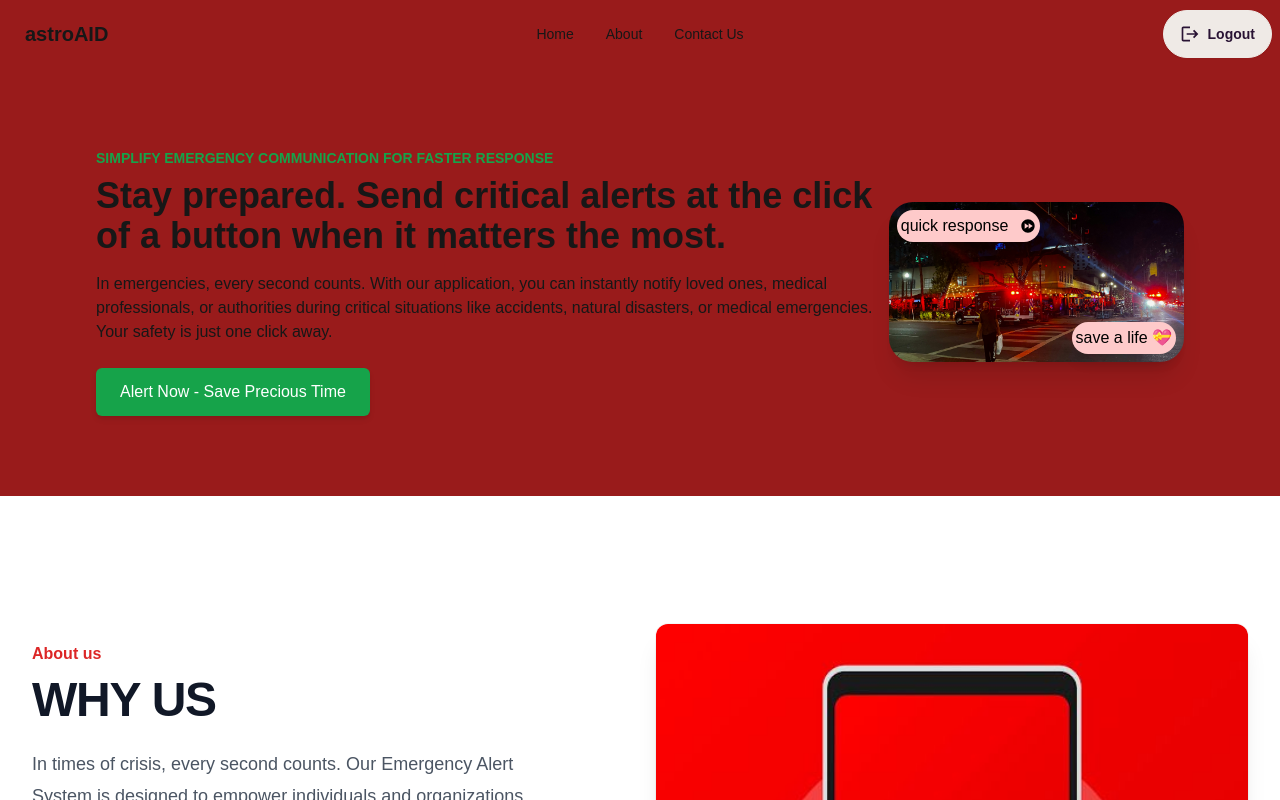
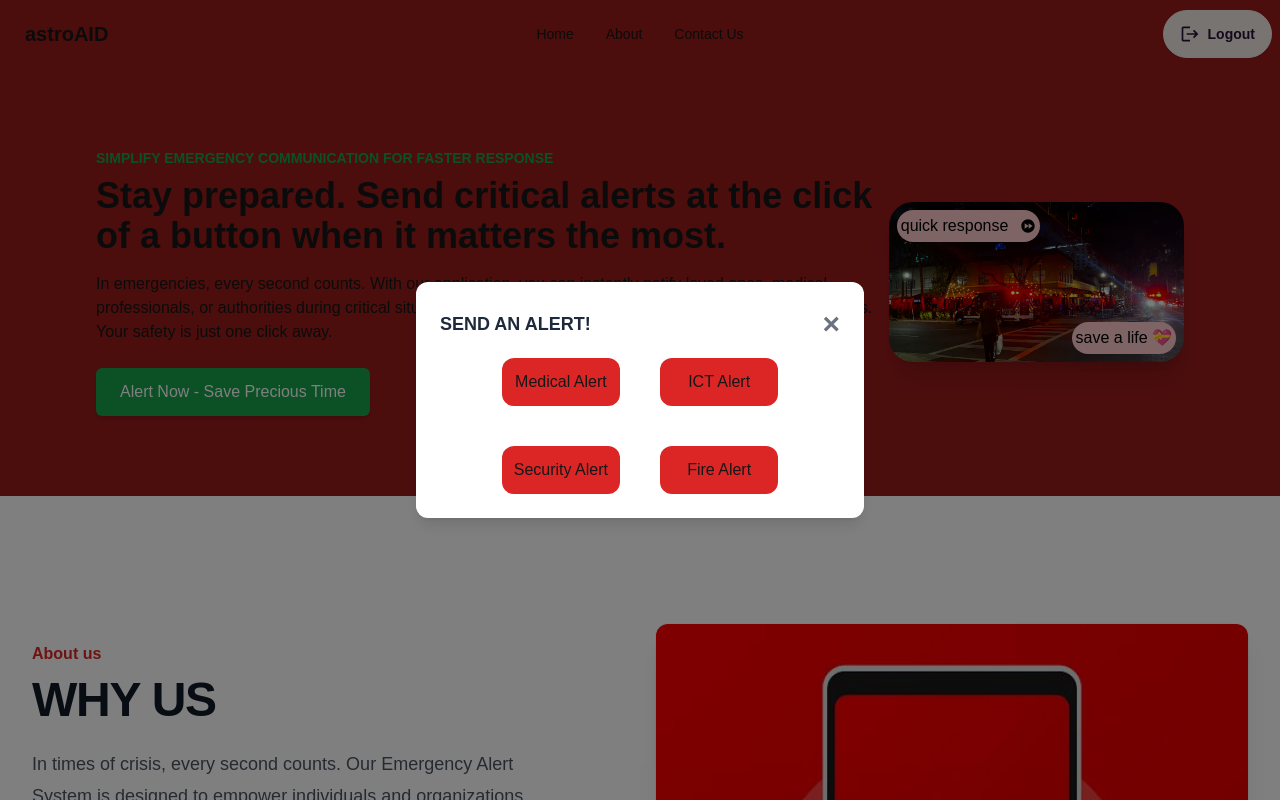
Before and after one commit to MuthonduG/emergency_app, a Next.js app: page /Users/1 in a window 1280 px wide. Shown: the top 800 px of the page. Built offline with nearby package versions, Linux system fonts and the light colour scheme.

Commit message:
update: emergency popup

```diff
--- a/src/app/Users/[id]/page.tsx
+++ b/src/app/Users/[id]/page.tsx
@@ -1,42 +1,94 @@
-'use client'
+'use client';
 
 import Navbar from '@/components/Navbar';
-import React from 'react';
+import React, { useEffect, useState } from 'react';
 import Hero from '@/components/Hero';
 import About from '@/components/About';
 import Faq from '@/components/Faq';
 import ContactUs from '@/components/ContactUs';
 import Footer from '@/components/Footer';
-// import { useEffect, useState } from 'react';
 
 function Landing() {
+  const [isPopupVisible, setIsPopupVisible] = useState<boolean>(false);
 
-  // const [isPopup, setIsPopup ] = useState<boolean>(true)
+  useEffect(() => {
+    // Show the popup when the component mounts
+    setIsPopupVisible(true);
 
-  // useEffect(()=>{
-  //   const setModal = ()=> {
-  //     window.onload = ()=> {
-  //       return(
-  //         <div className="">
+    // Optional: Add event listener for 'Escape' key to close the popup
+    const handleKeyDown = (event: KeyboardEvent) => {
+      if (event.key === 'Escape') {
+        setIsPopupVisible(false);
+      }
+    };
 
-  //         </div>
-  //       )
-  //     }
-  //   }
-  // }, [])
+    window.addEventListener('keydown', handleKeyDown);
+
+    // Cleanup event listener on unmount
+    return () => {
+      window.removeEventListener('keydown', handleKeyDown);
+    };
+  }, []);
+
+  const handleClosePopup = () => {
+    setIsPopupVisible(false);
+  };
+
+  // Optional: Close popup when clicking outside of it
+  // const handleBackdropClick = (event: React.MouseEvent<HTMLDivElement>) => {
+  //   // Prevent closing when clicking inside the popup
+  //   event.stopPropagation();
+  //   handleClosePopup();
+  // };
 
   return (
-    <div className='bg-white'>
-      <div className='bg-red-800'>
-        <Navbar></Navbar>
-        <Hero></Hero>
+    <div className="bg-white relative">
+      <div className="bg-red-800">
+        <Navbar />
+        <Hero />
       </div>
-      <About></About>
-      <Faq></Faq>
-      <ContactUs></ContactUs>
-      <Footer></Footer>
+      <About />
+      <Faq />
+      <ContactUs />
+      <Footer />
+
+      {isPopupVisible && (
+        // Backdrop Overlay
+        <div
+          className="fixed inset-0 bg-black bg-opacity-50 flex items-center justify-center z-50"
+          onClick={handleClosePopup} // Optional: Close when clicking on the backdrop
+        >
+          {/* Popup Container */}
+          <div
+            className="bg-white rounded-xl shadow-lg p-6 w-full max-w-md relative"
+            onClick={(e) => e.stopPropagation()} // Prevent closing when clicking inside the popup
+          >
+            <div className="flex flex-col items-center gap-4">
+              <div className="flex justify-between items-center w-full">
+                <p className="text-lg font-semibold text-slate-800 uppercase">Send an alert!</p>
+                <button
+                  onClick={handleClosePopup}
+                  type="button"
+                  className="text-gray-500 hover:text-gray-700 text-3xl font-semibold"
+                  aria-label="Close Popup"
+                >
+                  &times;
+                </button>
+              </div>
+              {/* Add more content here if needed */}
+              <div className="grid grid-cols-2 justify-center items-center gap-10">
+                <button type='button' className='p-3 rounded-xl bg-red-600'> Medical Alert </button>
+                <button type='button' className='p-3 rounded-xl bg-red-600'> ICT Alert </button>
+                <button type='button' className='p-3 rounded-xl bg-red-600'> Security Alert </button>
+                <button type='button' className='p-3 rounded-xl bg-red-600'> Fire Alert </button>
+
+              </div>
+            </div>
+          </div>
+        </div>
+      )}
     </div>
-  )
+  );
 }
 
 export default Landing;
```
